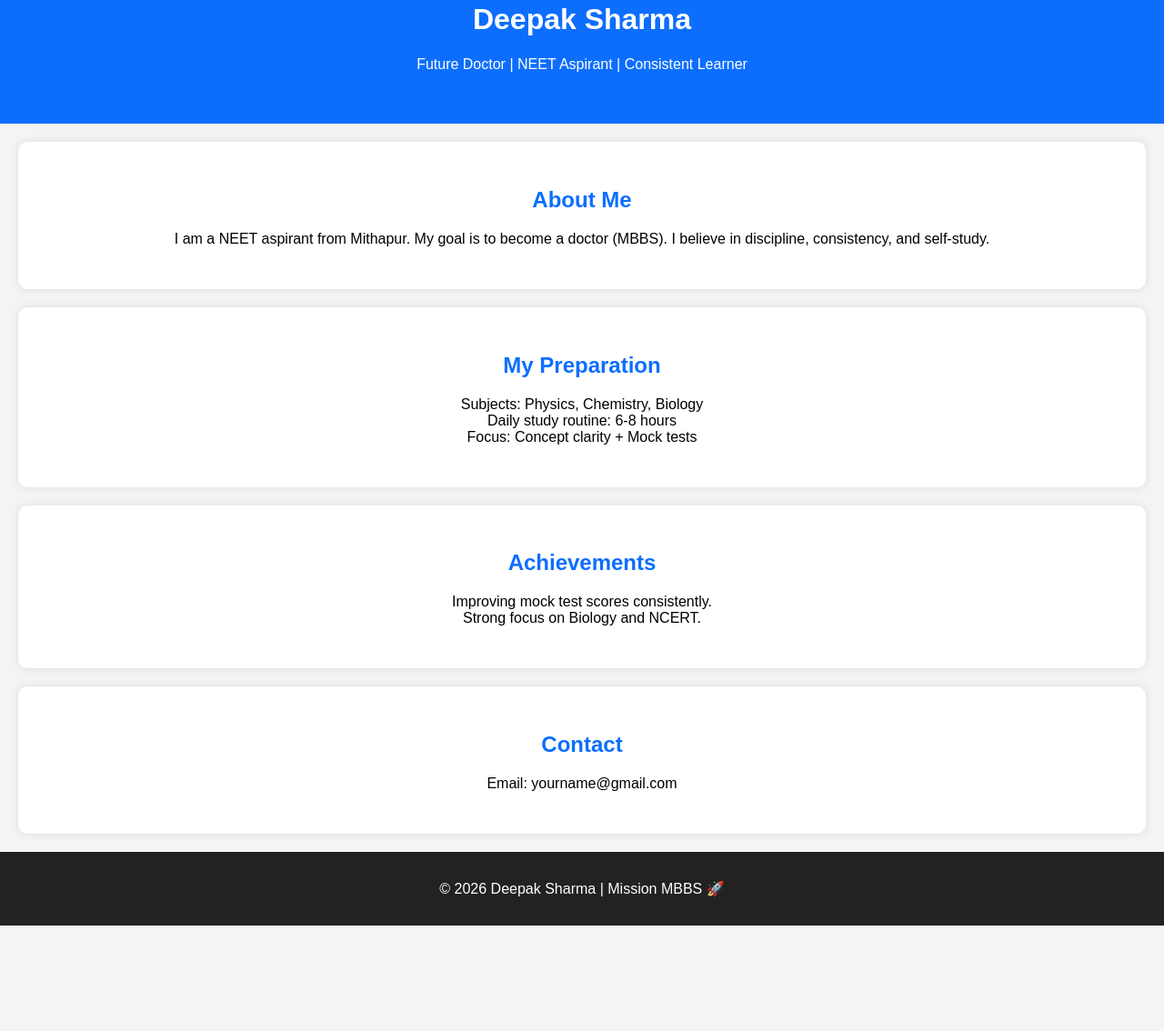
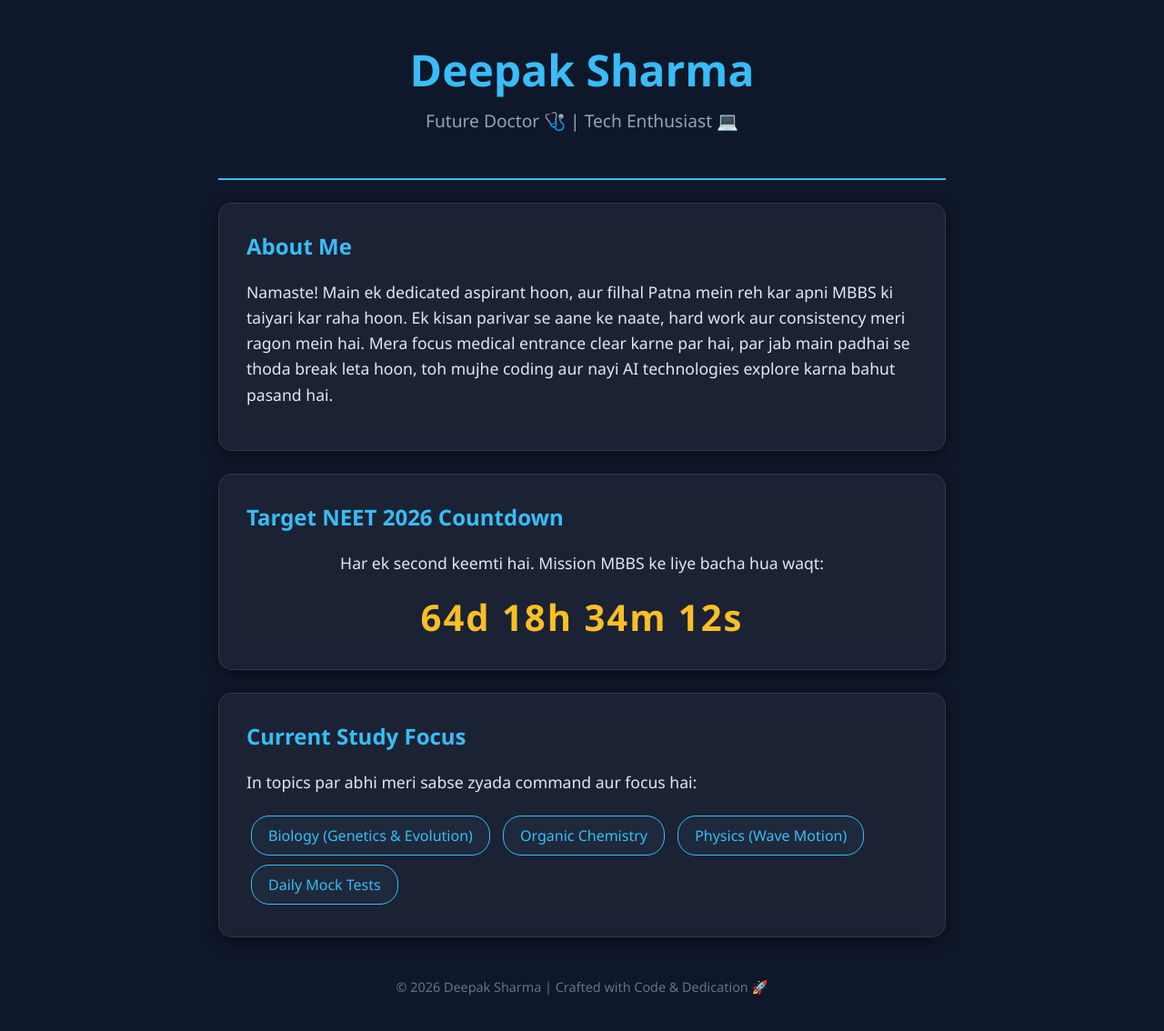
Before and after one commit to deepaksharmaddd111-debug/deepak-portfolio, a plain HTML site: page index.html in a window 1280 px wide. Shown: the part 58-1192 px from the top of the page at 91% size. Before the commit the page ends 1076 px from the top, so only its background shows below. Drawn offline with Linux system fonts and the light colour scheme.

Commit message:
Revamp portfolio layout and update title

```diff
--- a/index.html
+++ b/index.html
@@ -1,77 +1,141 @@
 <!DOCTYPE html>
-<html>
+<html lang="en">
 <head>
-    <title>Deepak Sharma | Portfolio</title>
+    <meta charset="UTF-8">
     <meta name="viewport" content="width=device-width, initial-scale=1.0">
+    <title>Deepak Sharma | Future Doctor</title>
     <style>
+        /* Ye CSS hai - isse website ka look change hota hai */
         body {
-            font-family: Arial, sans-serif;
+            background-color: #0f172a; /* Dark sleek background */
+            color: #e2e8f0;
+            font-family: 'Segoe UI', Tahoma, Geneva, Verdana, sans-serif;
             margin: 0;
-            background-color: #f4f4f4;
-            text-align: center;
+            padding: 0;
+        }
+        .container {
+            max-width: 800px;
+            margin: 0 auto;
+            padding: 20px;
         }
         header {
-            background: #0d6efd;
-            color: white;
-            padding: 40px 20px;
+            text-align: center;
+            padding: 50px 0;
+            border-bottom: 2px solid #38bdf8;
         }
-        section {
-            padding: 30px 20px;
-            margin: 20px;
-            background: white;
-            border-radius: 10px;
-            box-shadow: 0 0 10px rgba(0,0,0,0.1);
+        h1 {
+            color: #38bdf8; /* Neon cyan color */
+            font-size: 3em;
+            margin-bottom: 10px;
+        }
+        .tagline {
+            font-size: 1.2em;
+            color: #94a3b8;
+        }
+        /* Glassmorphism Card Effect */
+        .card {
+            background: rgba(255, 255, 255, 0.05);
+            padding: 30px;
+            border-radius: 15px;
+            margin: 25px 0;
+            box-shadow: 0 4px 15px rgba(0,0,0,0.5);
+            border: 1px solid rgba(255,255,255,0.1);
+            backdrop-filter: blur(10px);
+            transition: transform 0.3s ease;
+        }
+        .card:hover {
+            transform: translateY(-5px); /* Hover karne par card thoda upar uthega */
         }
         h2 {
-            color: #0d6efd;
+            color: #38bdf8;
+            margin-top: 0;
+        }
+        p {
+            line-height: 1.6;
+            font-size: 1.1em;
+        }
+        .timer {
+            font-size: 2.5em;
+            font-weight: bold;
+            text-align: center;
+            color: #fbbf24; /* Yellow color for urgency */
+            margin-top: 15px;
+            letter-spacing: 2px;
+        }
+        .subjects span {
+            display: inline-block;
+            background: #1e293b;
+            padding: 10px 18px;
+            border-radius: 20px;
+            margin: 5px;
+            color: #38bdf8;
+            border: 1px solid #38bdf8;
+            font-weight: 500;
         }
         footer {
-            background: #222;
-            color: white;
-            padding: 15px;
+            text-align: center;
+            padding: 20px;
+            color: #64748b;
+            font-size: 0.9em;
         }
     </style>
 </head>
 <body>
+    <div class="container">
+        <header>
+            <h1>Deepak Sharma</h1>
+            <div class="tagline">Future Doctor 🩺 | Tech Enthusiast 💻</div>
+        </header>
 
-<header>
-    <h1>Deepak Sharma</h1>
-    <p>Future Doctor | NEET Aspirant | Consistent Learner</p>
-</header>
+        <div class="card">
+            <h2>About Me</h2>
+            <p>Namaste! Main ek dedicated aspirant hoon, aur filhal Patna mein reh kar apni MBBS ki taiyari kar raha hoon. Ek kisan parivar se aane ke naate, hard work aur consistency meri ragon mein hai. Mera focus medical entrance clear karne par hai, par jab main padhai se thoda break leta hoon, toh mujhe coding aur nayi AI technologies explore karna bahut pasand hai.</p>
+        </div>
 
-<section>
-    <h2>About Me</h2>
-    <p>
-        I am a NEET aspirant from Mithapur. My goal is to become a doctor (MBBS).
-        I believe in discipline, consistency, and self-study.
-    </p>
-</section>
+        <div class="card">
+            <h2>Target NEET 2026 Countdown</h2>
+            <p style="text-align: center;">Har ek second keemti hai. Mission MBBS ke liye bacha hua waqt:</p>
+            <div class="timer" id="countdown">Loading Timer...</div>
+        </div>
 
-<section>
-    <h2>My Preparation</h2>
-    <p>
-        Subjects: Physics, Chemistry, Biology<br>
-        Daily study routine: 6-8 hours<br>
-        Focus: Concept clarity + Mock tests
-    </p>
-</section>
+        <div class="card">
+            <h2>Current Study Focus</h2>
+            <p>In topics par abhi meri sabse zyada command aur focus hai:</p>
+            <div class="subjects">
+                <span>Biology (Genetics & Evolution)</span>
+                <span>Organic Chemistry</span>
+                <span>Physics (Wave Motion)</span>
+                <span>Daily Mock Tests</span>
+            </div>
+        </div>
 
-<section>
-    <h2>Achievements</h2>
-    <p>
-        Improving mock test scores consistently.<br>
-        Strong focus on Biology and NCERT.
-    </p>
-</section>
+        <footer>
+            © 2026 Deepak Sharma | Crafted with Code & Dedication 🚀
+        </footer>
+    </div>
 
-<section>
-    <h2>Contact</h2>
-    <p>Email: yourname@gmail.com</p>
-</section>
+    <script>
+        // Target date set ki hai (May 2026 ka ek estimate)
+        var countDownDate = new Date("May 3, 2026 00:00:00").getTime();
 
-<footer>
-    <p>© 2026 Deepak Sharma | Mission MBBS 🚀</p>
-</footer>
+        // Har 1 second mein timer update hoga
+        var x = setInterval(function() {
+            var now = new Date().getTime();
+            var distance = countDownDate - now;
 
+            var days = Math.floor(distance / (1000 * 60 * 60 * 24));
+            var hours = Math.floor((distance % (1000 * 60 * 60 * 24)) / (1000 * 60 * 60));
+            var minutes = Math.floor((distance % (1000 * 60 * 60)) / (1000 * 60));
+            var seconds = Math.floor((distance % (1000 * 60)) / 1000);
+
+            document.getElementById("countdown").innerHTML = days + "d " + hours + "h "
+            + minutes + "m " + seconds + "s ";
+
+            if (distance < 0) {
+                clearInterval(x);
+                document.getElementById("countdown").innerHTML = "IT'S EXAM DAY! Best of Luck!";
+            }
+        }, 1000);
+    </script>
 </body>
 </html>
```
